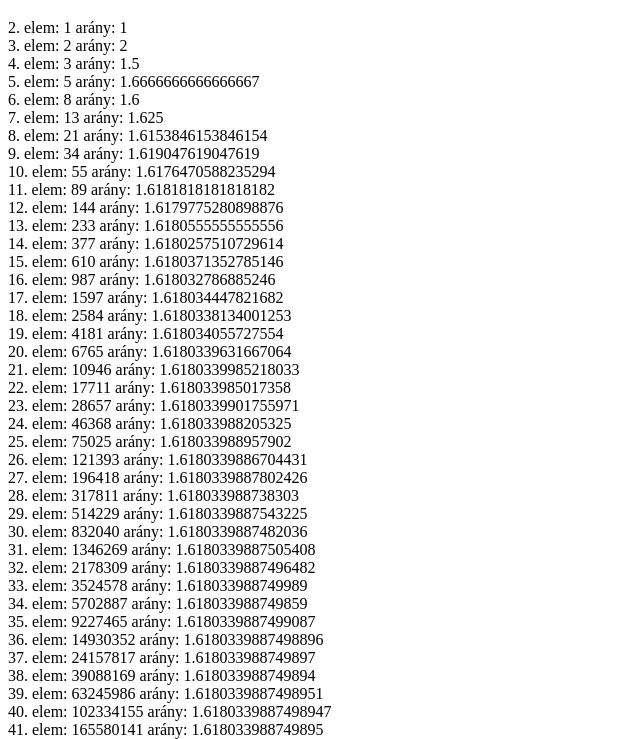
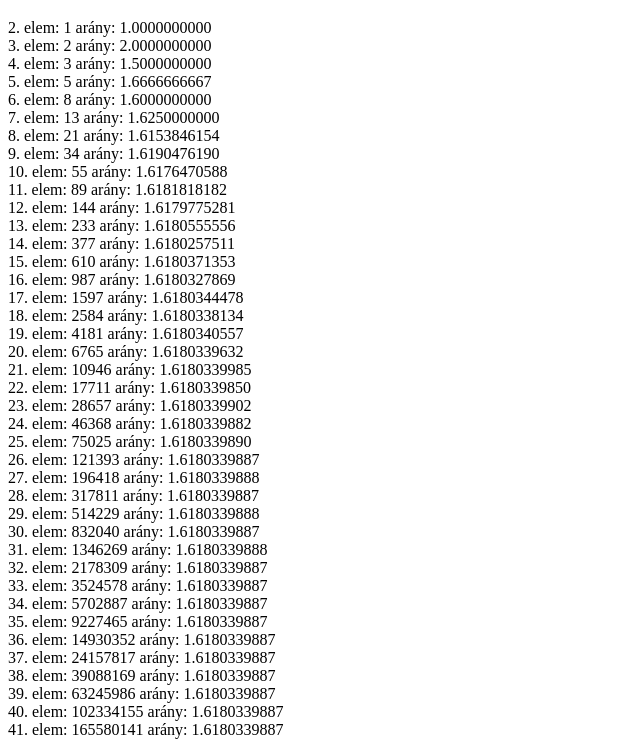
Before and after one commit to AdamGaming15/iskola, a plain HTML site: page index.html in a window 1280 px wide. Shown: the part 61-800 px from the top of the page, without its empty margins (0-640 px from the left). Drawn offline with Linux system fonts and the light colour scheme.

Commit message:
Add files via upload

```diff
--- a/index.html
+++ b/index.html
@@ -39,11 +39,11 @@
             return result;
         };
 
-        Fibonacci(100, false, true).forEach((value, index, array) => {
+        Fibonacci(1000, false, true).forEach((value, index, array) => {
             if (index > 0) {
-                document.write(`${index + 1}. elem: ${value} arány: ${array[index] / array[index - 1].toFixed(10)}`)
+                document.write(`${index + 1}. elem: ${value} arány: ${(array[index] / array[index - 1]).toFixed(10)}`)
                 document.write('<br>')
-                console.log(`${index + 1}. elem: ${value} arány: ${array[index] / array[index - 1].toFixed(10)}`)
+                console.log(`${index + 1}. elem: ${value} arány: ${(array[index] / array[index - 1]).toFixed(10)}`)
             }
         })
     </script>
```
